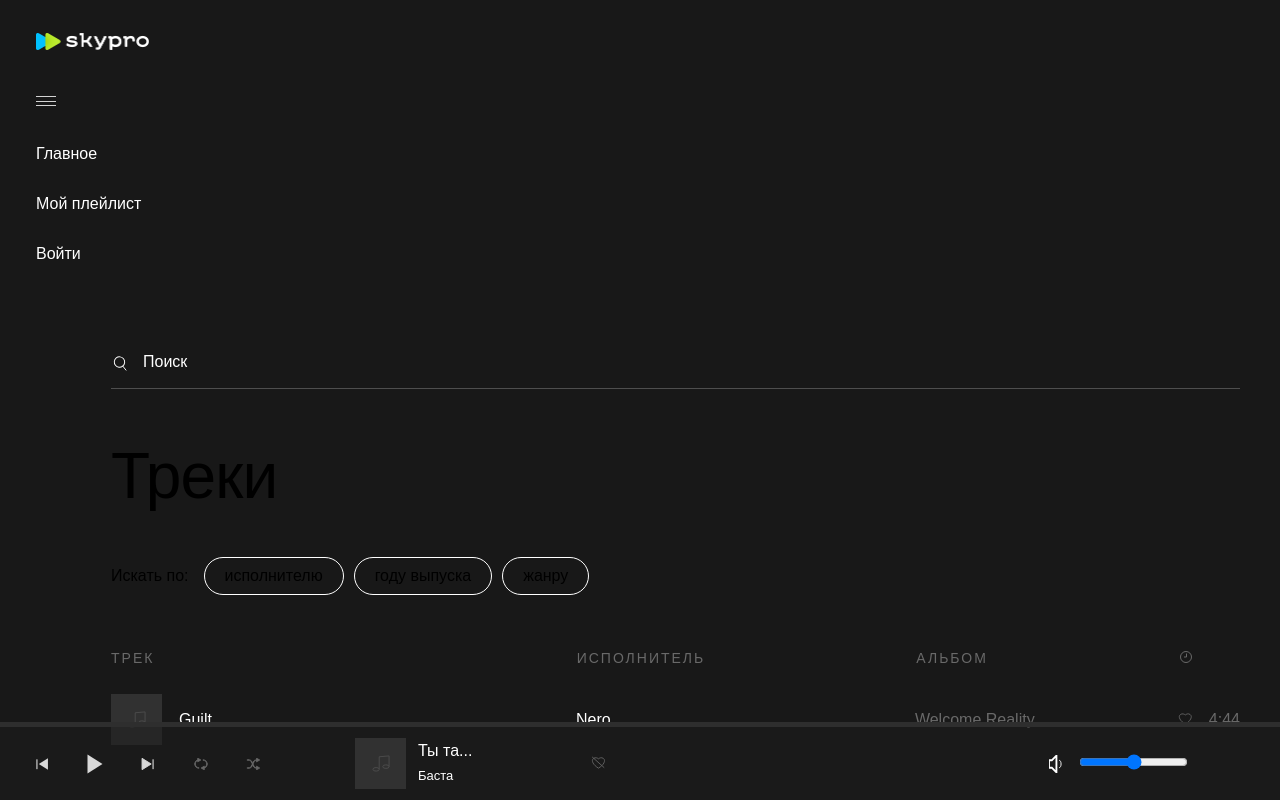
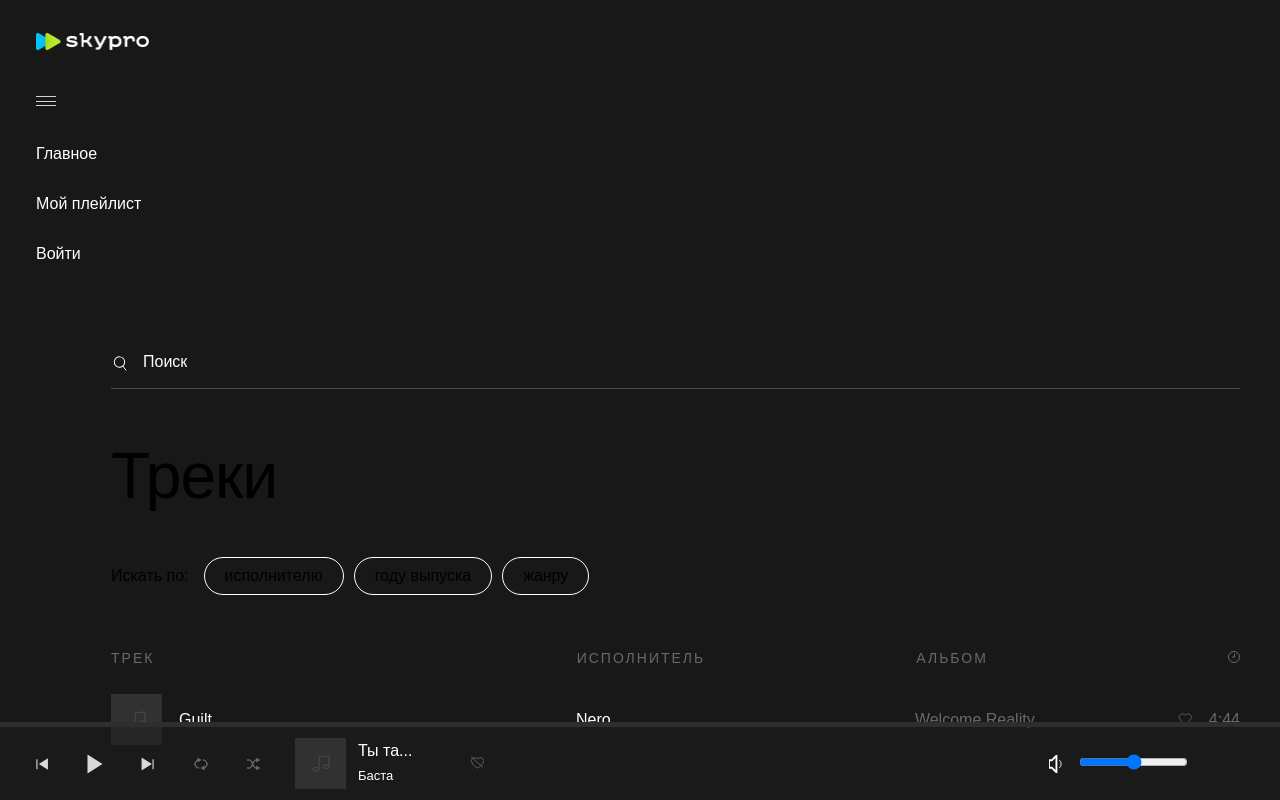
Before and after one commit to SonRayS/skypro-music, a Next.js app: page / in a window 1280 px wide. Built offline with nearby package versions, Linux system fonts and the light colour scheme.

Commit message:
save fix

```diff
--- a/src/app/components/body/bodyTrackHeder/bodyTrackHeder.module.css
+++ b/src/app/components/body/bodyTrackHeder/bodyTrackHeder.module.css
@@ -46,5 +46,5 @@
 
 .col04 {
     width: 60px;
-    text-align: flex-end;
+    text-align: right;
 }
--- a/src/app/components/timeScale/timeScaleBar/timeScaleBar.module.css
+++ b/src/app/components/timeScale/timeScaleBar/timeScaleBar.module.css
@@ -83,7 +83,6 @@
     -webkit-box-align: center;
     -ms-flex-align: center;
     align-items: center;
-    margin-left: 60px;
 }
 
 .trackPlayImage {
@@ -155,7 +154,6 @@
     -webkit-box-align: center;
     -ms-flex-align: center;
     align-items: center;
-    margin-left: 26%;
 }
 
 .trackPlayLike,
```
